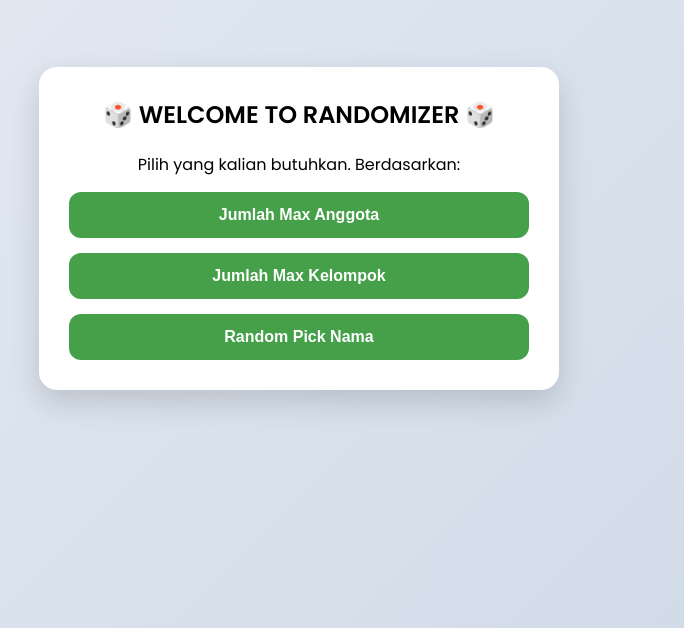
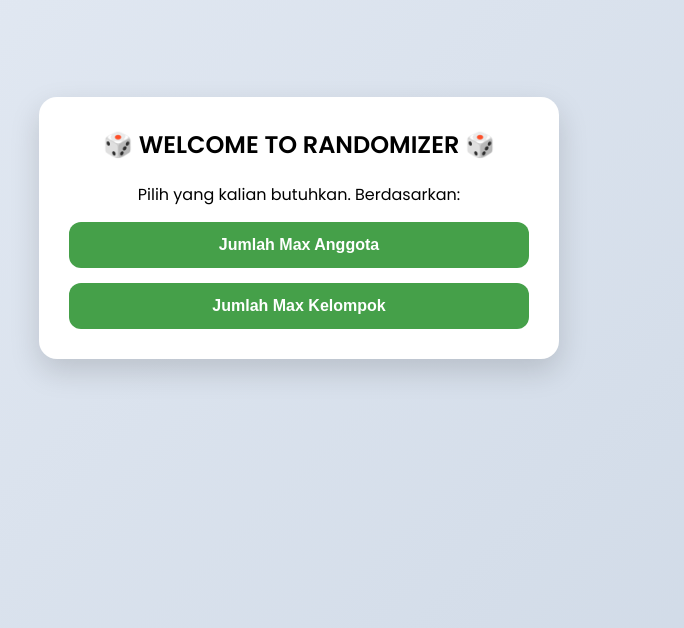
Before and after one commit to Lilo216/Randomizer., a plain HTML site: page Index.html in a window 1280 px wide. Shown: the part 172-800 px from the top of the page, without its empty margins (341-1025 px from the left). Drawn offline with Linux system fonts and the light colour scheme.

Commit message:
Update Index.html

```diff
--- a/Index.html
+++ b/Index.html
@@ -13,7 +13,6 @@
     <label>Pilih yang kalian butuhkan. Berdasarkan:</label>
     <button class="other-btn" onclick="goToOtherScriptAnggota()">Jumlah Max Anggota</button>
     <button class="other-btn" onclick="goToOtherScriptKelompok()">Jumlah Max Kelompok</button>
-    <button class="other-btn" onclick="goToOtherScriptRC()">Random Pick Nama</button>
 </div>
 
 
```
